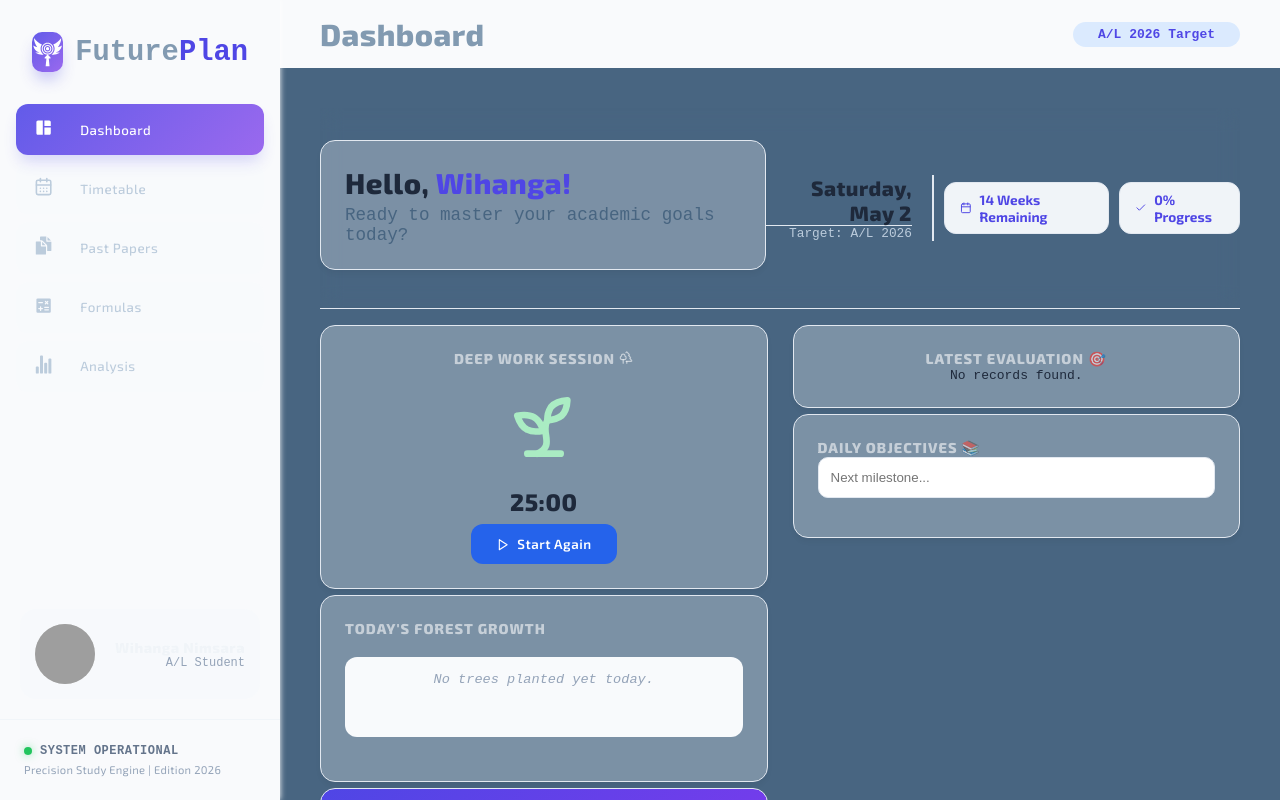
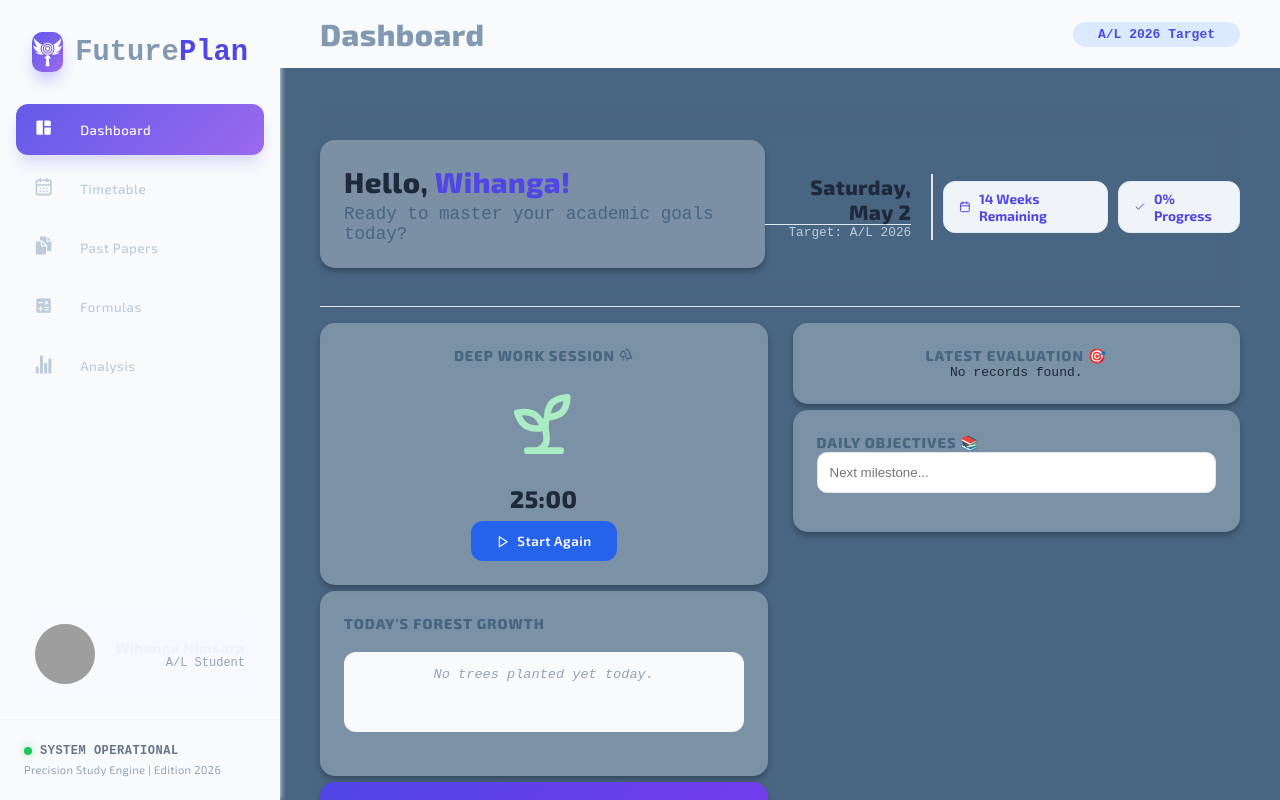
Before and after one commit to lakshan-beast/Future-Plan, a React (Vite) app: page / in a window 1280 px wide. Built offline with nearby package versions, Linux system fonts and the light colour scheme; grey boxes are pictures that could not be loaded.

Commit message:
Update card styles for improved visibility and consistency

```diff
--- a/src/styles/components/_cards.scss
+++ b/src/styles/components/_cards.scss
@@ -3,12 +3,12 @@
   padding: 1.5rem;
   border-radius: 15px;
   margin-bottom: 6px;
-  border: 1px solid $border;
-  box-shadow: 0 4px 6px -1px rgba(0, 0, 0, 0.05);
+  //   border: 1px solid $color-content;
+  box-shadow: 0 4px 6px -1px rgba(0, 0, 0, 0.3);
 
   h3 {
     margin-top: 0;
-    color: $color-bg;
+    color: $color-content;
     font-size: 0.9rem;
     text-transform: uppercase;
     letter-spacing: 1px;
```
